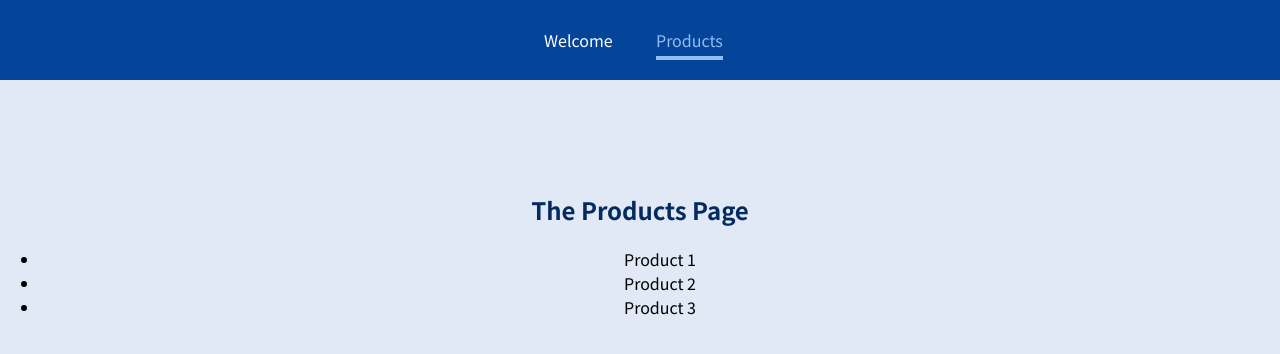
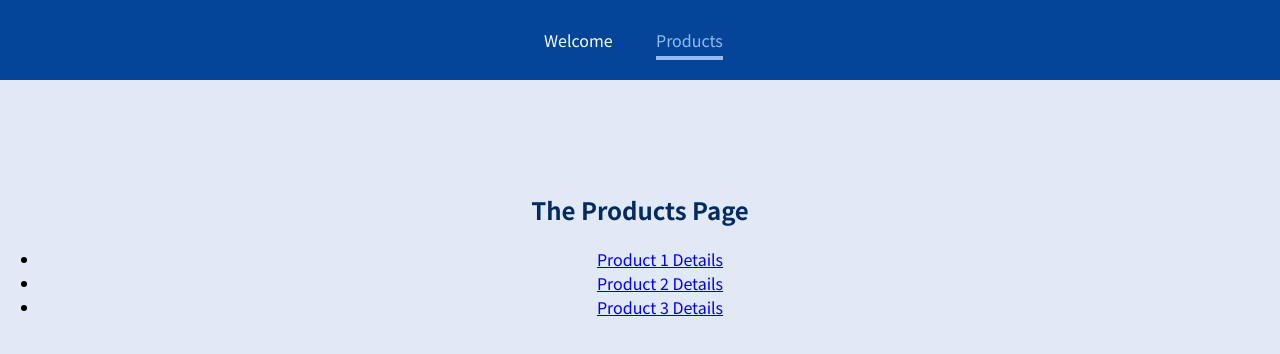
Before and after one commit to Arunthamizh/React_Building_a_Multi-Page_SPA_with_React_Router_part1, a React (Create React App) app: page /Products in a window 1280 px wide. Shown: the top 354 px of the page. Built offline with nearby package versions, Linux system fonts and the light colour scheme.

Commit message:
09th-video using_switch_and_exact_for configuring Routes

```diff
--- a/src/App.js
+++ b/src/App.js
@@ -1,4 +1,4 @@
-import { Route , Routes, Outlet} from 'react-router-dom'
+import { Route , Routes} from 'react-router-dom'
 import Welcome from './pages/Welcome';
 import Products from './pages/Products';
 import MainHeader from './components/MainHeader';
@@ -22,8 +22,8 @@ function App() {
       <main>
         <Routes>
             <Route path="/welcome" element={<Welcome/>}/>
-            <Route path="/products" element={<Products/>} />
-            <Route path="/product-details/:productId" element={<ProductDetails/>} />
+            <Route path="/products" element={<Products/>} exact />
+            <Route path="/products/:productId" element={<ProductDetails/>} />
         </Routes>
       </main>
 
--- a/src/pages/Products.js
+++ b/src/pages/Products.js
@@ -1,11 +1,18 @@
+import { Link } from "react-router-dom";
 const Products = () => {
     return(
     <section>
         <h1>The Products Page</h1>
         <ul>
-            <li>Product 1</li>
-            <li>Product 2</li>
-            <li>Product 3</li>
+            <li>
+                <Link to='/products/1'>Product 1 Details</Link>
+            </li>
+            <li>
+                <Link to='/products/2'>Product 2 Details</Link>
+            </li>
+            <li>
+                <Link to='/products/3'>Product 3 Details</Link>
+            </li>
         </ul>
     </section>)
 }
```
